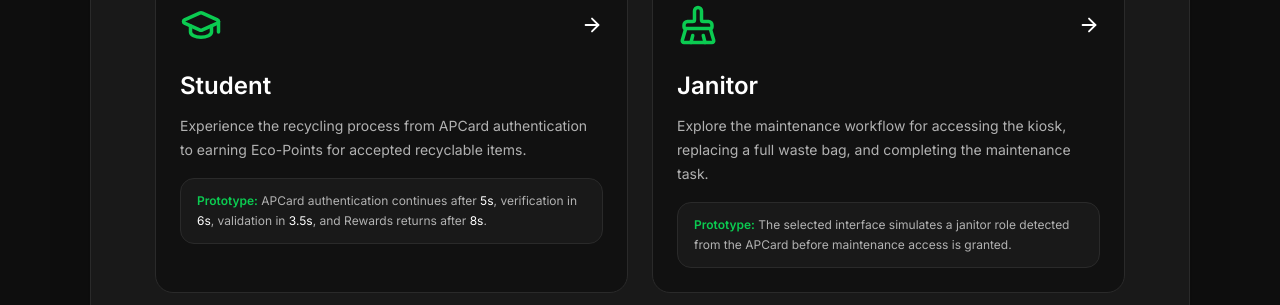
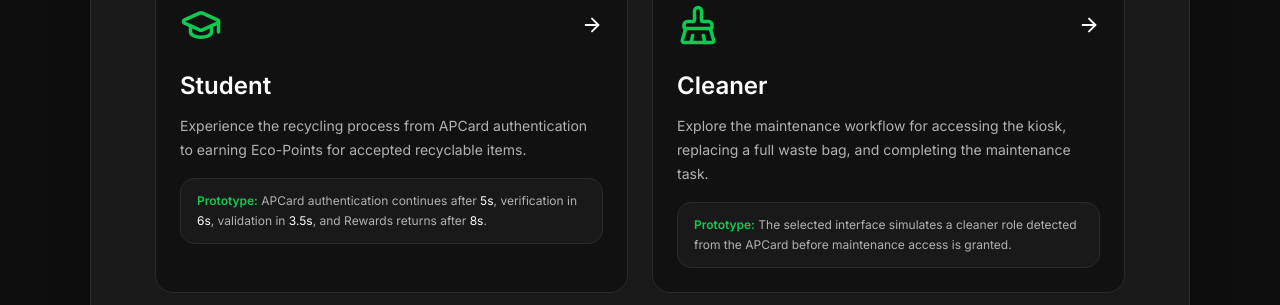
Before and after one commit to sevenpluseight/apu_gci_apsmartwaste, a Next.js app: page /kiosk in a window 1280 px wide. Shown: the part 364-669 px from the top of the page. Built offline with nearby package versions, Linux system fonts and the light colour scheme.

Commit message:
Rename "Janitor" to "Cleaner" across various components and update related text for consistency

```diff
--- a/src/app/cleaner/completed/page.tsx
+++ b/src/app/cleaner/completed/page.tsx
@@ -8,7 +8,7 @@ export default function CompletedTasksPage() {
     <div className="mx-auto max-w-360 px-10 py-6 text-white">
       <section>
         <p className="text-sm text-[#B2B2B2]">
-          Janitor Task Management
+          Cleaner Task Management
         </p>
 
         <h1 className="mt-1 text-3xl font-semibold">
--- a/src/app/cleaner/in-progress/page.tsx
+++ b/src/app/cleaner/in-progress/page.tsx
@@ -15,7 +15,7 @@ export default function InProgressTasksPage() {
     <div className="mx-auto max-w-360 px-10 py-6 text-white">
       <section>
         <p className="text-sm text-[#B2B2B2]">
-          Janitor Task Management
+          Cleaner Task Management
         </p>
 
         <h1 className="mt-1 text-3xl font-semibold">
--- a/src/app/cleaner/upcoming/page.tsx
+++ b/src/app/cleaner/upcoming/page.tsx
@@ -15,7 +15,7 @@ export default function UpcomingTasksPage() {
   return (
     <div className="mx-auto max-w-360 px-10 py-6 text-white">
       <section>
-        <p className="text-sm text-[#B2B2B2]">Janitor Task Management</p>
+        <p className="text-sm text-[#B2B2B2]">Cleaner Task Management</p>
 
         <h1 className="mt-1 text-3xl font-semibold">Upcoming Tasks</h1>
 
--- a/src/app/kiosk/authenticate/AuthenticationContent.tsx
+++ b/src/app/kiosk/authenticate/AuthenticationContent.tsx
@@ -5,7 +5,7 @@ import { useRouter, useSearchParams } from "next/navigation";
 import KioskLayout from "@/components/kiosk/KioskLayout";
 import CardReader from "@/components/kiosk/CardReader";
 
-type KioskRole = "student" | "janitor";
+type KioskRole = "APSpace User" | "Cleaner";
 
 export default function AuthenticateContent() {
   const router = useRouter();
@@ -14,12 +14,12 @@ export default function AuthenticateContent() {
   const requestedRole = searchParams.get("role");
 
   const role: KioskRole =
-    requestedRole === "janitor" ? "janitor" : "student";
+    requestedRole === "Cleaner" ? "Cleaner" : "APSpace User";
 
   const [isCardDetected, setIsCardDetected] = useState(false);
 
   const getNextRoute = () =>
-    role === "janitor"
+    role === "Cleaner"
       ? "/kiosk/janitor/verifying"
       : "/kiosk/student/verifying";
 
--- a/src/app/kiosk/janitor/verifying/page.tsx
+++ b/src/app/kiosk/janitor/verifying/page.tsx
@@ -14,7 +14,7 @@ const steps = [
   },
   {
     label: "Verifying Staff Role",
-    description: "Confirming your janitor account and maintenance permissions...",
+    description: "Confirming your cleaner account and maintenance permissions...",
     icon: UserRoundCheck,
   },
   {
--- a/src/app/kiosk/page.tsx
+++ b/src/app/kiosk/page.tsx
@@ -81,7 +81,7 @@ export default function KioskPage() {
             />
           </div>
 
-          <h2 className="mt-6 text-2xl font-semibold text-white">Janitor</h2>
+          <h2 className="mt-6 text-2xl font-semibold text-white">Cleaner</h2>
 
           <p className="mt-3 text-sm leading-6 text-[#B2B2B2]">
             Explore the maintenance workflow for accessing the kiosk, replacing
@@ -94,7 +94,7 @@ export default function KioskPage() {
               <span className="font-semibold text-[#0BCB51]">
                 Prototype:
               </span>{" "}
-              The selected interface simulates a janitor role detected from the
+              The selected interface simulates a cleaner role detected from the
               APCard before maintenance access is granted.
             </p>
           </div>
--- a/src/components/janitor/OverflowReportSummary.tsx
+++ b/src/components/janitor/OverflowReportSummary.tsx
@@ -30,7 +30,7 @@ export default function OverflowReportSummary({
           </h2>
 
           <p className="mt-1 text-sm text-[#B2B2B2]">
-            Student-submitted bin reports currently assigned to you.
+            APSpace User-submitted bin reports currently assigned to you.
           </p>
         </div>
 
@@ -102,7 +102,7 @@ export default function OverflowReportSummary({
             </p>
 
             <p className="mt-2 text-xs text-[#8A8A8A]">
-              New student reports will appear here once assigned.
+              New user reports will appear here once assigned.
             </p>
           </div>
         )}
--- a/src/components/janitor/UpcomingMaintenance.tsx
+++ b/src/components/janitor/UpcomingMaintenance.tsx
@@ -125,7 +125,7 @@ export default function UpcomingMaintenance({
       <div className="mt-5 rounded-xl border border-[#0BCB51]/20 bg-[#0BCB51]/10 p-4">
         <p className="text-xs leading-6 text-[#B2B2B2]">
           APSmartWaste predicts waste bag replacement based on each kiosk&apos;s
-          fill level. Janitors receive assignments only when maintenance is
+          fill level. Cleaners receive assignments only when maintenance is
           required, reducing unnecessary inspections.
         </p>
       </div>
--- a/src/components/landing/KioskDemo.tsx
+++ b/src/components/landing/KioskDemo.tsx
@@ -8,9 +8,9 @@ export default function KioskDemo() {
           </h2>
 
           <p className="mx-auto mt-4 max-w-3xl text-lg leading-8 text-[#B2B2B2]">
-            Watch the complete APSmartWaste workflow including the student
+            Watch the complete APSmartWaste workflow including the APSpace User
             recycling experience at the smart kiosk, automated waste validation,
-            Eco-Points rewards and the janitor maintenance process triggered by
+            Eco-Points rewards and the cleaner maintenance process triggered by
             kiosk bin alerts and overflowing waste reports.
           </p>
         </div>
@@ -64,7 +64,7 @@ export default function KioskDemo() {
 
           <div className="rounded-2xl border border-[#2A2A2A] bg-[#191919] p-5">
             <p className="text-sm font-semibold text-[#0BCB51]">
-              Janitor Workflow
+              Cleaner Workflow
             </p>
             <p className="mt-2 text-sm leading-6 text-[#B2B2B2]">
               Assigned maintenance tasks, compartment access and waste bag
```
